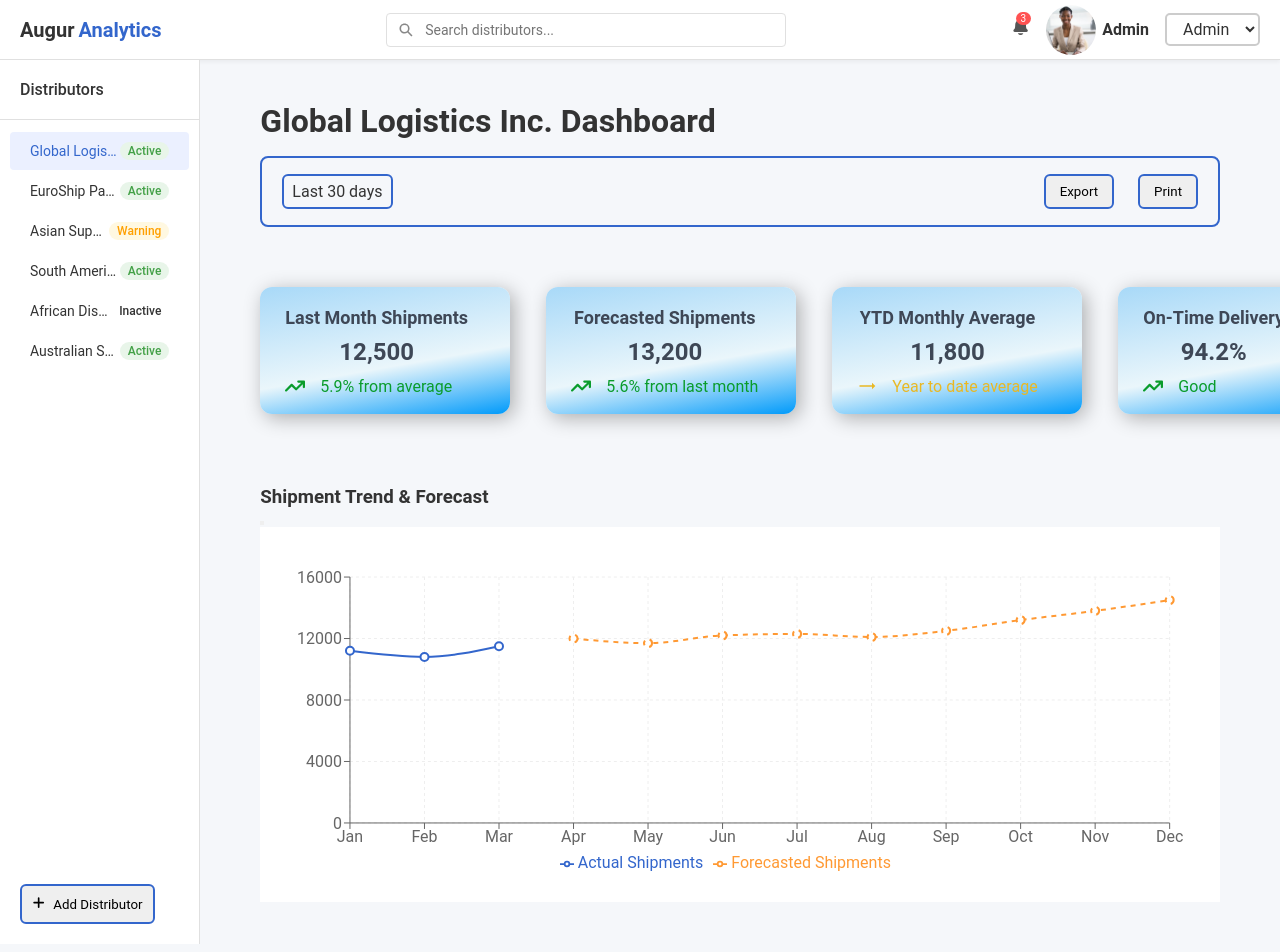
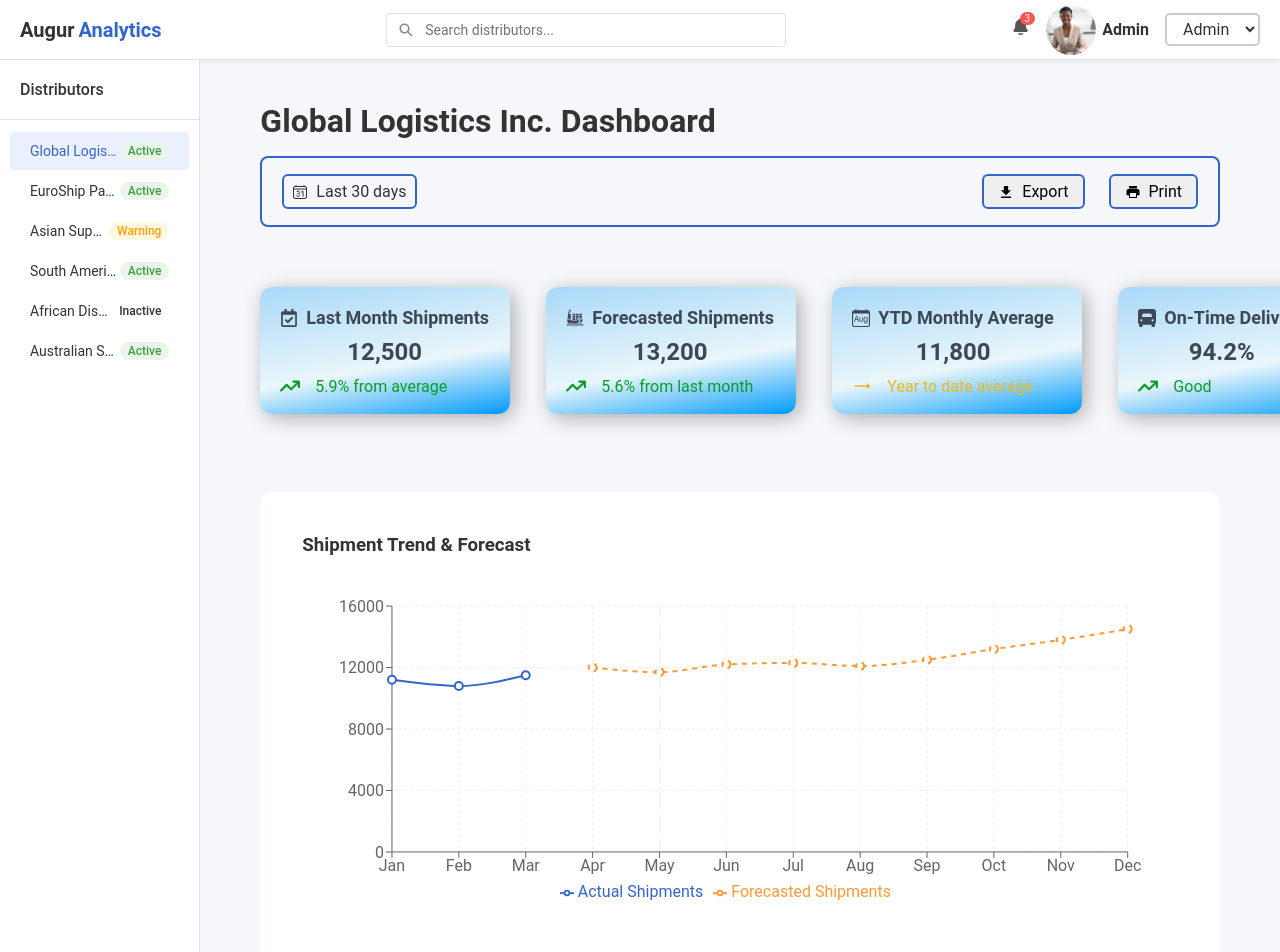
Before and after one commit to duokobia/augur-analytics, a React (Create React App) app: page / in a window 1280 px wide. Shown: the top 952 px of the page. Built offline with nearby package versions, Linux system fonts and the light colour scheme.

Commit message:
feat: Add line chart and pie-chart to dashboard

```diff
--- a/src/components/Dashboard.js
+++ b/src/components/Dashboard.js
@@ -2,6 +2,13 @@ import React from "react";
 import PropTypes from "prop-types";
 import DistributorCard from "./DistributorCard";
 import ForecastChart from "./charts/ForecastChart";
+import RegionalDistributionChart from "./charts/RegionalDistributionChart.jsx";
+import { IoCalendarNumberOutline } from "react-icons/io5";
+import { IoMdDownload, IoMdPrint } from "react-icons/io";
+import { FaRegCalendarCheck } from "react-icons/fa";
+import { FaTruckFront } from "react-icons/fa6";
+import { BsCalendarMonth } from "react-icons/bs";
+import { GiCargoShip } from "react-icons/gi";
 
 const Dashboard = ({ distributor }) => {
   const formatNumber = (num) => {
@@ -14,16 +21,16 @@ const Dashboard = ({ distributor }) => {
         <h1>{distributor.name} Dashboard</h1>
         <div className="dashboard-actions">
           <div className="date-range">
-            <i className="fas fa-calendar"></i>
-            <span>Last 30 days</span>
+            <IoCalendarNumberOutline />
+            <span className="">Last 30 days</span>
           </div>
           <div className="dashboard-actions-buttons">
             <button className="action-button">
-              <i className="fas fa-download"></i>
+              <IoMdDownload />
               <span>Export</span>
             </button>
             <button className="action-button">
-              <i className="fas fa-print"></i>
+              <IoMdPrint />
               <span>Print</span>
             </button>
           </div>
@@ -33,7 +40,7 @@ const Dashboard = ({ distributor }) => {
         <DistributorCard
           title="Last Month Shipments"
           value={formatNumber(distributor.lastMonthShipment)}
-          icon="fa-box"
+          icon={<FaRegCalendarCheck />}
           trend={
             distributor.lastMonthShipment > distributor.ytdAverageShipment
               ? "up"
@@ -44,7 +51,7 @@ const Dashboard = ({ distributor }) => {
         <DistributorCard
           title="Forecasted Shipments"
           value={formatNumber(distributor.forecastedShipment)}
-          icon="fa-chart-line"
+          icon={<GiCargoShip />}
           trend={
             distributor.forecastedShipment > distributor.lastMonthShipment
               ? "up"
@@ -55,14 +62,14 @@ const Dashboard = ({ distributor }) => {
         <DistributorCard
           title="YTD Monthly Average"
           value={formatNumber(distributor.ytdAverageShipment)}
-          icon="fa-calendar-check"
+          icon={<BsCalendarMonth />}
           trend="neutral"
           trendValue="Year to date average"
         />
         <DistributorCard
           title="On-Time Delivery"
           value={`${distributor.onTimeDelivery}%`}
-          icon="fa-truck"
+          icon={<FaTruckFront />}
           trend={distributor.onTimeDelivery > 90 ? "up" : "down"}
           trendValue={
             distributor.onTimeDelivery > 90 ? "Good" : "Needs improvement"
@@ -73,16 +80,17 @@ const Dashboard = ({ distributor }) => {
         <div className="chart-card large">
           <div className="chart-header">
             <h3>Shipment Trend & Forecast</h3>
-            <div className="chart-actions">
-              <button className="chart-action-button">
-                <i className="fas fa-ellipsis-v"></i>
-              </button>
-            </div>
           </div>
           <ForecastChart
             historicalData={distributor.historicalShipments}
             forecastData={distributor.forecastData}
           />
+        </div>
+        <div className="chart-card">
+          <div className="chart-header">
+            <h3>Distribution by Product</h3>
+          </div>
+          <RegionalDistributionChart data={distributor.topProducts} />
         </div>
       </div>
     </div>
@@ -111,6 +119,12 @@ Dashboard.propTypes = {
         quantity: PropTypes.number.isRequired,
       }),
     ).isRequired,
+    topProducts: PropTypes.arrayOf(
+      PropTypes.shape({
+        name: PropTypes.string.isRequired,
+        percentage: PropTypes.number.isRequired,
+      }),
+    ).isRequired,
   }).isRequired,
 };
 
--- a/src/components/DistributorCard.js
+++ b/src/components/DistributorCard.js
@@ -4,11 +4,13 @@ import { FaArrowDown } from "react-icons/fa";
 import { FaArrowTrendUp } from "react-icons/fa6";
 import { MdOutlineTrendingFlat } from "react-icons/md";
 
-function DistributorCard({ title, value, trend, trendValue }) {
+function DistributorCard({ title, value, trend, trendValue, icon }) {
   return (
     <div className="metric-card">
       <div className="card-content">
-        <div className="card-title">{title}</div>
+        <div className="card-title">
+          {icon} {title}
+        </div>
         <div className="card-value">{value}</div>
         <div className={`card-trend ${trend}`}>
           {trend === "up" && <FaArrowTrendUp className="arrow-icon" />}
@@ -30,6 +32,7 @@ DistributorCard.propTypes = {
   trend: PropTypes.oneOf(["up", "down", "neutral"]).isRequired,
   trendValue: PropTypes.oneOfType([PropTypes.string, PropTypes.number])
     .isRequired,
+  icon: PropTypes.element.isRequired,
 };
 
 export default DistributorCard;
--- a/src/components/charts/ForecastChart.jsx
+++ b/src/components/charts/ForecastChart.jsx
@@ -30,7 +30,6 @@ function ForecastChart({ historicalData, forecastData }) {
       <LineChart
         data={combinedData}
         margin={{ top: 50, right: 50, left: 30, bottom: 30 }}
-        style={{ backgroundColor: "#ffffff" }}
       >
         <CartesianGrid strokeDasharray="3 3" stroke="#eee" />
         <XAxis dataKey="month" />
@@ -72,8 +71,6 @@ ForecastChart.propTypes = {
       quantity: PropTypes.number.isRequired,
     }),
   ).isRequired,
-
-  // Optional props with defaults
   chartHeight: PropTypes.number,
   actualLineColor: PropTypes.string,
   forecastLineColor: PropTypes.string,
--- /dev/null
+++ b/src/components/charts/RegionalDistributionChart.jsx
@@ -0,0 +1,68 @@
+import React from "react";
+import {
+  PieChart,
+  Pie,
+  Cell,
+  ResponsiveContainer,
+  Legend,
+  Tooltip,
+} from "recharts";
+import PropTypes from "prop-types";
+
+function RegionalDistributionChart({ data }) {
+  const COLORS = [
+    "#0088FE",
+    "#00C49F",
+    "#FFBB28",
+    "#FF8042",
+    "#8884d8",
+    "#8014d8",
+  ];
+
+  return (
+    <ResponsiveContainer width="100%" height={300}>
+      <PieChart>
+        <Pie
+          data={data}
+          cx="50%"
+          cy="50%"
+          innerRadius={60}
+          outerRadius={90}
+          paddingAngle={2}
+          dataKey="percentage"
+          nameKey="name"
+          label={({ name, percent }) =>
+            `${name} ${(percent * 100).toFixed(0)}%`
+          }
+          labelLine={false}
+        >
+          {data.map((entry, index) => (
+            <Cell key={`cell-${index}`} fill={COLORS[index % COLORS.length]} />
+          ))}
+        </Pie>
+        <Tooltip formatter={(value) => `${value}%`} />
+        <Legend />
+      </PieChart>
+    </ResponsiveContainer>
+  );
+}
+
+RegionalDistributionChart.propTypes = {
+  data: PropTypes.arrayOf(
+    PropTypes.shape({
+      name: PropTypes.string.isRequired,
+      percentage: PropTypes.number.isRequired,
+    }),
+  ).isRequired,
+  chartHeight: PropTypes.number,
+  innerRadius: PropTypes.number,
+  outerRadius: PropTypes.number,
+  colors: PropTypes.arrayOf(PropTypes.string),
+  dataKey: PropTypes.string,
+  nameKey: PropTypes.string,
+  showLegend: PropTypes.bool,
+  showTooltip: PropTypes.bool,
+  showLabels: PropTypes.bool,
+};
+
+export default RegionalDistributionChart;
--- a/src/styles.css
+++ b/src/styles.css
@@ -100,7 +100,7 @@ body {
 .notification-badge {
   position: absolute;
   top: -5px;
-  right: -1px;
+  right: -5px;
   background-color: #FF5252;
   color: white;
   border-radius: 15px;
@@ -261,7 +261,6 @@ body {
 .dashboard-header{
   padding: 36px 24px 16px 24px;
 }
-
 .dashboard-actions{
   display: flex;
   justify-content: space-between;
@@ -270,7 +269,10 @@ body {
   margin: 16px 0 8px 0;
   padding: 16px 20px 16px 20px;
 }
-.date-range{
+.date-range {
+  display: flex;
+  align-items: center;
+  gap: 8px;
   padding: 6px 8px;
   border: 2px solid #3366CC;
   border-radius: 6px;
@@ -280,10 +282,14 @@ body {
   gap: 24px;
 }
 .action-button{
+  display: flex;
+  align-items: center;
+  gap: 8px;
   padding: 6px 14px;
   border: 2px solid #3366CC;
   border-radius: 6px;
   cursor: pointer;
+  font-size: 16px;
 }
 
 /* Distributor card */
@@ -298,7 +304,7 @@ body {
   background: linear-gradient(170deg, #a8d9f8 0%, #eaf6fb 60%, #009afa 100%);
   color: #3e4756;
   border-radius: 12px;
-  padding: 10px 0 8px 25px;
+  padding: 10px 0 8px 20px;
   min-width: 250px;
   box-shadow: 4px 4px 20px rgba(0, 0, 0, 0.3);
   transition: all 0.3s ease;
@@ -320,6 +326,9 @@ body {
 }
 
 .card-title {
+  display: flex;
+  align-items: center;
+  gap: 8px;
   font-size: 18px;
   font-weight: 600;
   margin-bottom: 10px;
@@ -398,3 +407,13 @@ body {
 .detail-action{
   padding: 6px 8px;
 }
+
+/* Charts */
+.charts-container{
+  display: flex;
+  gap: 80px;
+  padding: 42px;
+  margin: 42px 24px;
+  border-radius: 12px;
+  background-color: white;
+}
```
